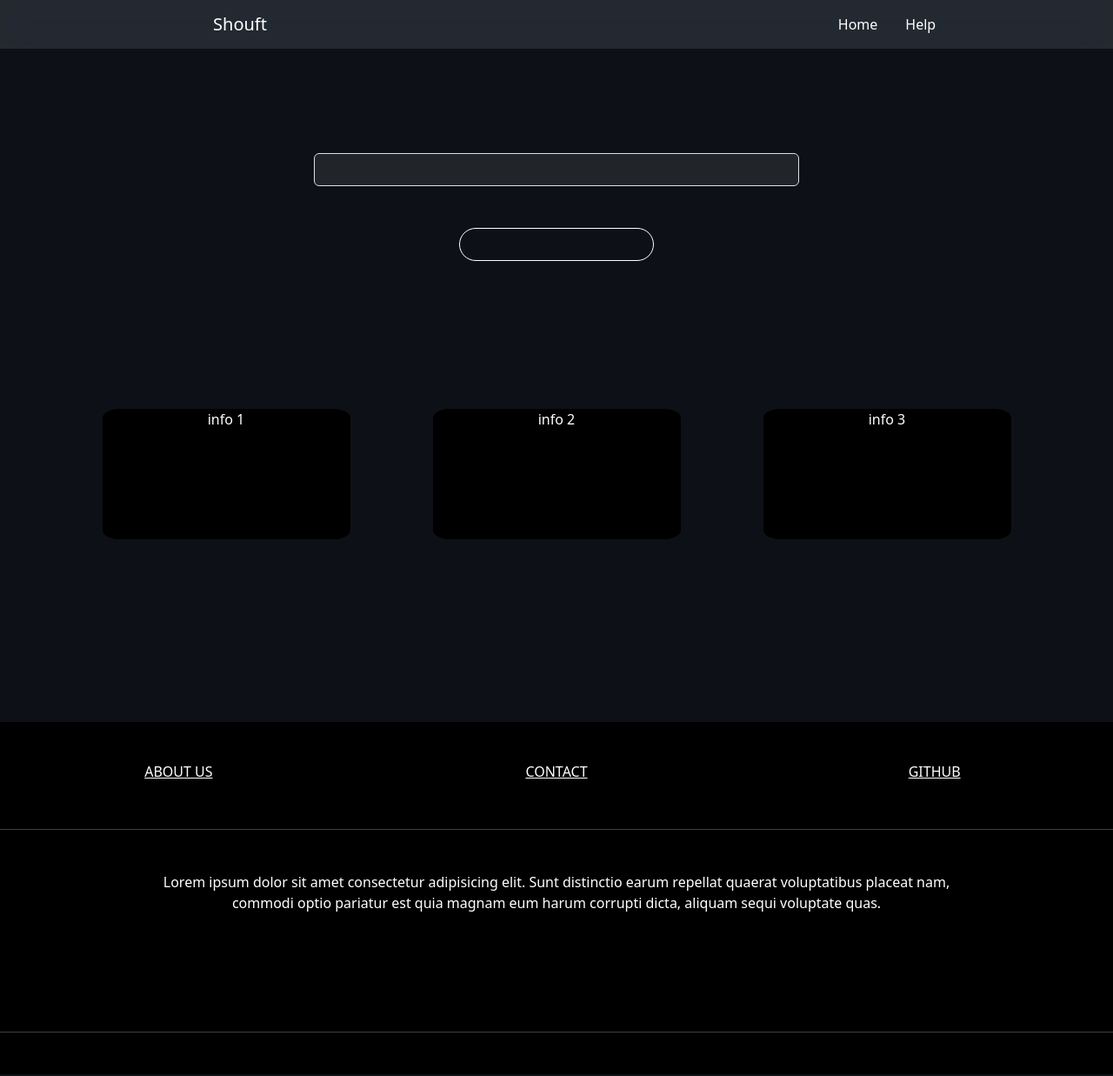
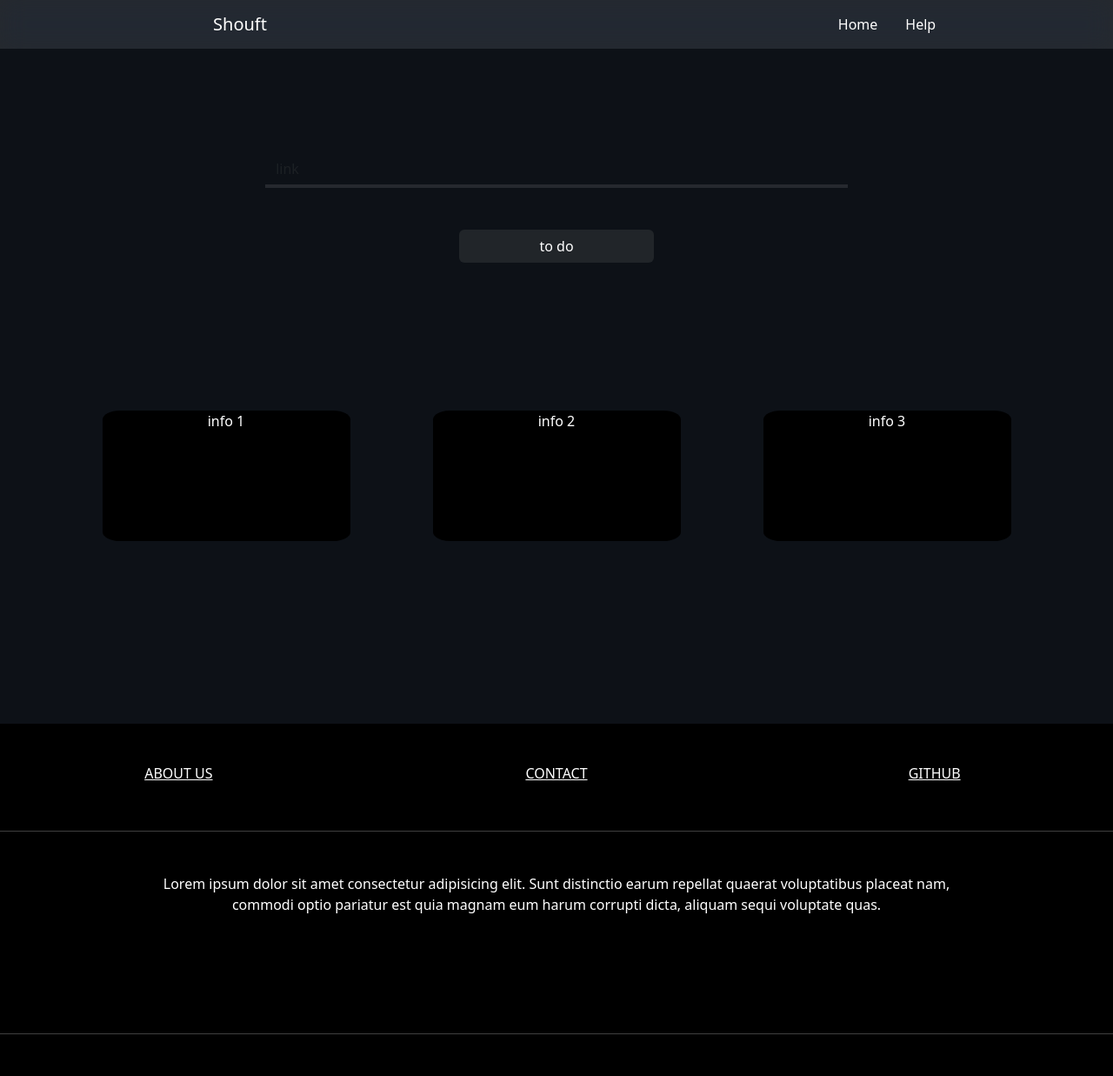
Before and after one commit to evovee/evovee-url-shorter, a Flask app: template flask_template/templates/index.html in a window 1280 px wide. Shown: the whole page at 87% size. Run offline with Flask 2, Linux system fonts and the light colour scheme; the template is opened without the code that fills it, so the values that code supplies are empty.

Commit message:
updated templates and static files [2]

```diff
--- a/flask_template/static/style.css
+++ b/flask_template/static/style.css
@@ -2,6 +2,7 @@
 :root {
     --body-bg-color: #0d1117;
     --footer-bg-color: black;
+    --input-shadow-color: purple;
     --info-rounded: 7%;
 }
 
@@ -53,6 +54,9 @@ footer {
     #info-sm {
         margin-bottom: 20vh;
     }
+    #io-form {
+        width: 60%
+    }
 }
 @media (max-width: 992px) {
     #navbar-menu-lg {
@@ -60,6 +64,9 @@ footer {
     }
     #info-sm {
         margin-bottom: 30vh;
+    }
+    #io-form {
+        width: 75%;
     }
 }
 @media (max-width: 768px) {
@@ -86,6 +93,22 @@ nav {
     backdrop-filter: saturate(160%) blur(15px);
 }
 
+/* input-output section */
+#io-field {
+    background-color: var(--body-bg-color);
+    border-bottom-color: #26292f;
+    border-width: 0 0 4px;
+    animation: io-field-appear 2.0s forwards;
+}
+#io-field:focus {
+    box-shadow: 0px 0px 0px var(--input-shadow-color);
+    -webkit-box-shadow: 0px 0px 5px var(--input-shadow-color);
+}
+@keyframes io-field-appear {
+    0% { width: 0%; }
+    100% { width: 100%; }
+}
+
 /* info section */
 #info-sm div div {
     border-radius: var(--info-rounded);
--- a/flask_template/templates/index.html
+++ b/flask_template/templates/index.html
@@ -15,6 +15,9 @@
         integrity="sha384-GLhlTQ8iRABdZLl6O3oVMWSktQOp6b7In1Zl3/Jr59b6EGGoI1aFkw7cmDA6j6gD"
         crossorigin="anonymous"
     >
+    <!-- Scroll Reveal -->
+    <script src="https://unpkg.com/scrollreveal@4.0.0/dist/scrollreveal.min.js"></script>
+
   </head>
   <body style="background-color: #0d1117">
     <!-- navbar-->
@@ -56,43 +59,43 @@
 
     <!-- input-output section -->
     <!-- input-output field -->
-    <div style="margin-top: 15vh;" class="container">
-        <form class="d-flex justify-content-center">
-            <input type="text" class="form-control w-50 bg-dark text-white">
+    <div style="margin-top: 15vh;" class="container d-flex justify-content-center">
+        <form id="io-form" class="d-flex justify-content-left">
+            <input id="io-field" type="text" placeholder="link" class="form-control rounded-0 text-white">
         </form>
     </div>
     <!-- starting button -->
     <div class="container h-20 my-5">
         <form class="d-flex justify-content-center">
-            <input type="button" value="" class="btn w-20 rounded-pill border-white text-white">
+            <input id="i-button" type="button" value="to do" class="btn w-20 text-white bg-dark">
         </form>
+
     </div>
 
     <!-- info section -->
     <!-- info fields (width > 576px) -->
     <div id="info-sm" class="container text-white">
         <div class="row h-100 d-flex justify-content-around">
-            <div class="col-lg-3 col-md-5 col-sm-8 h-75 mb-5 d-flex justify-content-center bg-black">
+            <div class="col-lg-3 col-md-5 col-sm-8 h-75 mb-5 d-flex justify-content-center bg-black reveal">
                 info 1
             </div>
-            <div class="col-lg-3 col-md-5 col-sm-8 h-75 mb-5 d-flex justify-content-center bg-black">
+            <div class="col-lg-3 col-md-5 col-sm-8 h-75 mb-5 d-flex justify-content-center bg-black reveal">
                 info 2
             </div>
-            <div class="col-lg-3 col-md-5 col-sm-8 h-75 mb-5 d-flex justify-content-center bg-black">
+            <div class="col-lg-3 col-md-5 col-sm-8 h-75 mb-5 d-flex justify-content-center bg-black reveal">
                 info 3
             </div>
         </div>
     </div>
     <!-- info fields (width < 576px) -->
     <div id="info-xs" class="h-75">
-        <div class="container h-20 mb-5 d-flex justify-content-center text-white bg-black">
+        <div class="container h-20 mb-5 d-flex justify-content-center text-white bg-black reveal">
             info 1
         </div>
-        <div class="container h-20 mb-5 d-flex justify-content-center text-white bg-black">
+        <div class="container h-20 mb-5 d-flex justify-content-center text-white bg-black reveal">
             info 2
         </div>
-
-        <div class="container h-20 d-flex justify-content-center text-white bg-black">
+        <div class="container h-20 d-flex justify-content-center text-white bg-black reveal">
             info 3
         </div>
     </div>
@@ -170,5 +173,17 @@
         integrity="sha384-w76AqPfDkMBDXo30jS1Sgez6pr3x5MlQ1ZAGC+nuZB+EYdgRZgiwxhTBTkF7CXvN"
         crossorigin="anonymous">
     </script>
+
+    <!-- ScrollReveal configuration -->
+    <script>
+        ScrollReveal().reveal('.reveal',
+        {
+            distance: '60px',
+            duration: 1500,
+            easing: 'cubic-bezier(.2, .6, .4, 1)',
+            interval: 100,
+            mobile: true
+        });
+    </script>
   </body>
 </html>
```
